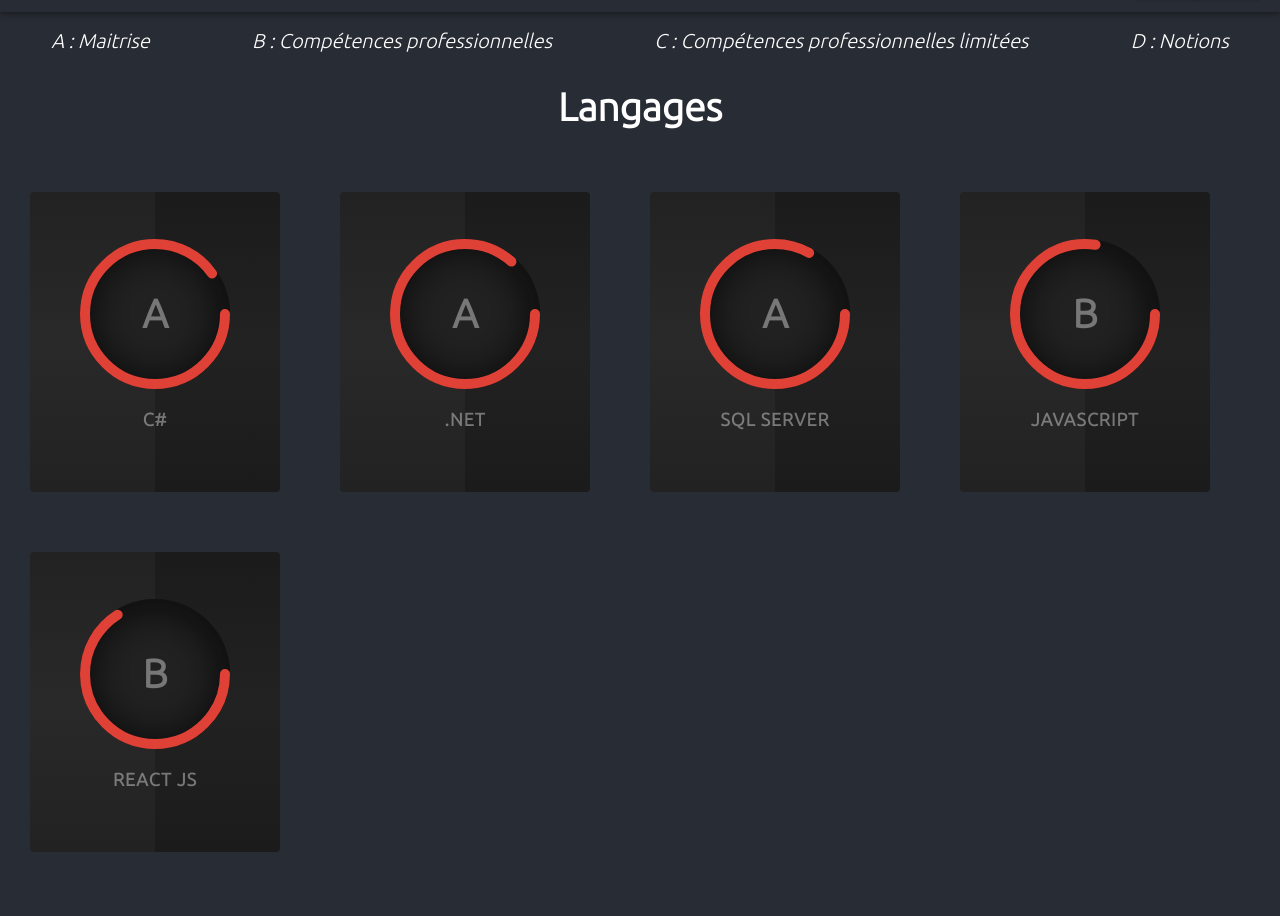
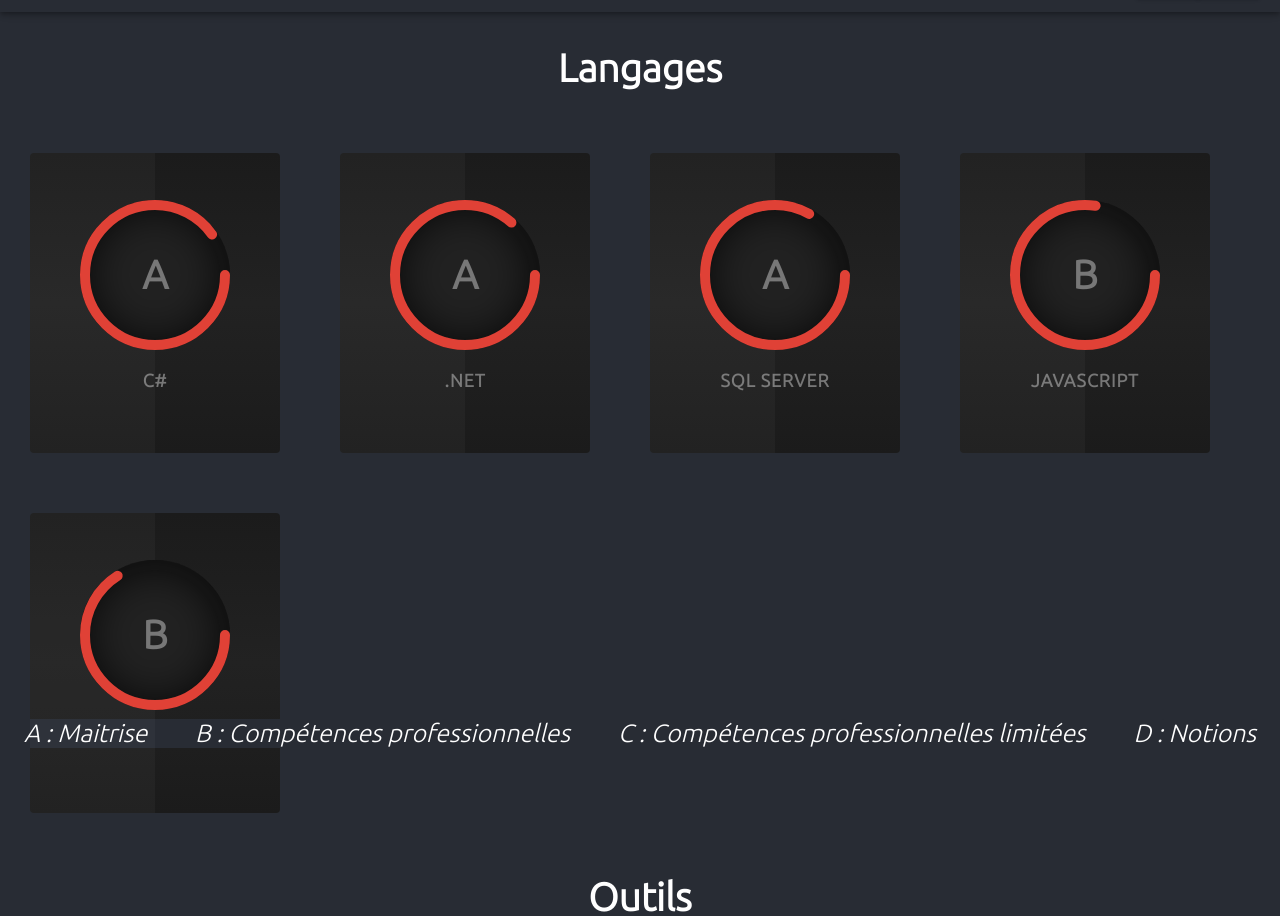
Before and after one commit to Meavela/cv-lou-bege, a React (Create React App) app: page /cv-lou-bege/competences in a window 1280 px wide. Shown: the part 52-968 px from the top of the page. Built offline with nearby package versions, Linux system fonts and the light colour scheme.

Commit message:
💄Add footer to competences page

```diff
--- a/src/App.css
+++ b/src/App.css
@@ -1,6 +1,7 @@
 .App {
   text-align: center;
   background-color: #282c34 !important;
+  position:relative;
 }
 
 body{
@@ -51,12 +52,13 @@
   display: flex !important;
   flex-direction: row !important;
   font-style: italic;
-  font-size: 20px;
-  margin-top: 15px;
+  font-size: 25px;
+  justify-content: flex-start;
+  width: 100%;
 }
 .Legend-Competences-Details{
+  margin-right:auto !important;
   margin-left:auto !important;
-  margin-right:auto !important;
 }
 .Competences
 {
--- a/src/screens/Competences.js
+++ b/src/screens/Competences.js
@@ -17,8 +17,23 @@
 
 function Competences() {
     return (
-        <div className="App-header">
-            <Grid container className="Legend-Competences">
+        <Grid className="App-header">
+            <Grid item>
+                <h2 style={{textAlign: "center"}}>Langages</h2>
+                <Grid item className="Competences">
+                    {competences.map((comp) => (
+                        RenderCompetenceCategory(comp, 'language')
+                    ))}
+                </Grid>
+                <h2 style={{textAlign: "center"}}>Outils</h2>
+                <Grid item className="Competences">
+                    {competences.map((comp) => (
+                        RenderCompetenceCategory(comp, 'tool')
+                    ))}
+                </Grid>
+            </Grid>
+            <footer style={{position: "fixed", bottom: "0", width: "100%", backgroundColor: "#282c34"}}>
+                <Grid className="Legend-Competences">
                     <Grid item className="Legend-Competences-Details">
                         A : Maitrise
                     </Grid>
@@ -32,19 +47,8 @@
                         D : Notions
                     </Grid>
                 </Grid>
-            <h2>Langages</h2>
-            <div className="Competences">
-                {competences.map((comp) => (
-                    RenderCompetenceCategory(comp, 'language')
-                ))}
-            </div>
-            <h2>Outils</h2>
-            <div className="Competences">
-                {competences.map((comp) => (
-                    RenderCompetenceCategory(comp, 'tool')
-                ))}
-            </div>
-        </div>
+            </footer>
+        </Grid>
     );
 }
 
```
Lines whose indentation alone changed are shown as unchanged.
